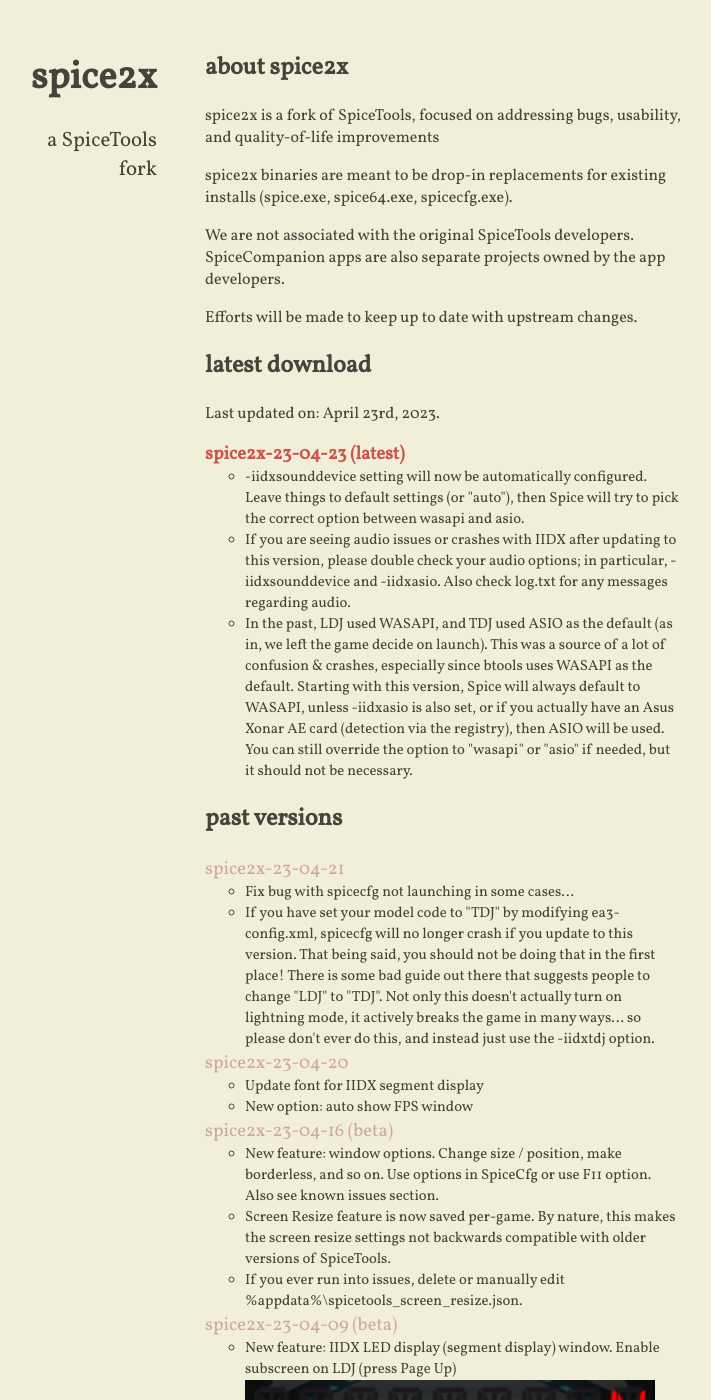
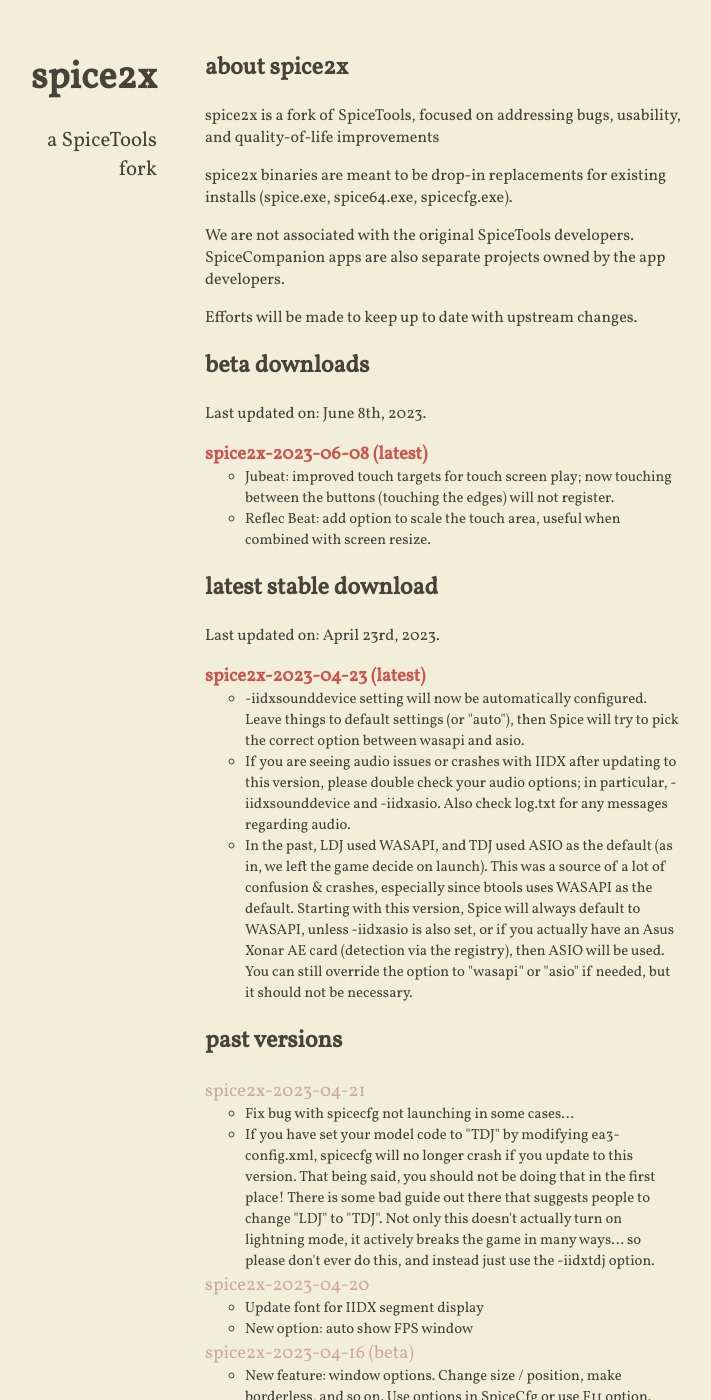
Before and after one commit to spice2x/spice2x.github.io, a Jekyll site: the page built from docs/index.html, in a window 1280 px wide and 1400 px high. Shown: the whole window, without its empty margins (299-1010 px from the left). Built offline with Jekyll 4.4.1, drawn with Linux system fonts in a browser that asks for light colours; nearby versions of some CDN libraries; some of the changed text lies outside the part shown.

Commit message:
23-06-08 release

```diff
--- a/docs/_includes/content.html
+++ b/docs/_includes/content.html
@@ -9,24 +9,40 @@
 
 <p>Efforts will be made to keep up to date with upstream changes.</p>
 
-<!-- <h2>beta downloads</h2>
+<h2>beta downloads</h2>
 
-<p>Last updated on: April 16th, 2023.</p>
+<p>Last updated on: June 8th, 2023.</p>
 
-<p>Note that while beta releases are mostly stable, there may be some bugs. If you experience any issues, please
+<!-- <p>Note that while beta releases are mostly stable, there may be some bugs. If you experience any issues, please
   use the most recent stable release. Additionally, some of the new features and option flags may change. It is
   recommended that you back up the config file (%appdata%\spicetools.xml). These builds will be "promoted" to
   stable once they have been thoroughly tested.
 </p> -->
 
-<h2>latest download</h2>
+<ul class="downloads highlight-latest">
+  <li>
+    <a class="download-link" href="https://github.com/spice2x/spice2x.github.io/releases/download/23-06-08/spice2x-2023-06-08.zip">
+      spice2x-2023-06-08
+    </a>
+    <ul>
+      <li>
+        Jubeat: improved touch targets for touch screen play; now touching between the buttons (touching the edges) will not register.
+      </li>
+      <li>
+        Reflec Beat: add option to scale the touch area, useful when combined with screen resize.
+      </li>
+    </ul>
+  </li>
+</ul>
+
+<h2>latest stable download</h2>
 
 <p>Last updated on: April 23rd, 2023.</p>
 
 <ul class="downloads highlight-latest">
   <li>
-    <a class="download-link" href="https://github.com/spice2x/spice2x.github.io/releases/download/23-04-23/spice2x-23-04-23.zip">
-      spice2x-23-04-23
+    <a class="download-link" href="https://github.com/spice2x/spice2x.github.io/releases/download/23-04-23/spice2x-2023-04-23.zip">
+      spice2x-2023-04-23
     </a>
     <ul>
       <li>
@@ -53,8 +69,8 @@
 
 <ul class="downloads">
   <li>
-    <a class="download-link" href="https://github.com/spice2x/spice2x.github.io/releases/download/23-04-21/spice2x-23-04-21.zip">
-      spice2x-23-04-21
+    <a class="download-link" href="https://github.com/spice2x/spice2x.github.io/releases/download/23-04-21/spice2x-2023-04-21.zip">
+      spice2x-2023-04-21
     </a>
     <ul>
       <li>Fix bug with spicecfg not launching in some cases...</li>
@@ -67,8 +83,8 @@
     </ul>
   </li>
   <li>
-    <a class="download-link" href="https://github.com/spice2x/spice2x.github.io/releases/download/23-04-20/spice2x-23-04-20.zip">
-      spice2x-23-04-20
+    <a class="download-link" href="https://github.com/spice2x/spice2x.github.io/releases/download/23-04-20/spice2x-2023-04-20.zip">
+      spice2x-2023-04-20
     </a>
     <ul>
       <li>Update font for IIDX segment display</li>
@@ -76,8 +92,8 @@
     </ul>
   </li>
   <li>
-    <a class="download-link" href="https://github.com/spice2x/spice2x.github.io/releases/download/23-04-16/spice2x-23-04-16.zip">
-      spice2x-23-04-16 (beta)
+    <a class="download-link" href="https://github.com/spice2x/spice2x.github.io/releases/download/23-04-16/spice2x-2023-04-16.zip">
+      spice2x-2023-04-16 (beta)
     </a>
     <ul>
       <li>New feature: window options. Change size / position, make borderless, and so on. Use options
@@ -88,8 +104,8 @@
     </ul>
   </li>
   <li>
-    <a class="download-link" href="https://github.com/spice2x/spice2x.github.io/releases/download/23-04-09/spice2x-23-04-09.zip">
-      spice2x-23-04-09 (beta)
+    <a class="download-link" href="https://github.com/spice2x/spice2x.github.io/releases/download/23-04-09/spice2x-2023-04-09.zip">
+      spice2x-2023-04-09 (beta)
     </a>
     <ul>
       <li>New feature: IIDX LED display (segment display) window. Enable subscreen on LDJ (press Page Up)</li>
@@ -101,8 +117,8 @@
     </ul>
   </li>
   <li>
-    <a class="download-link" href="https://github.com/spice2x/spice2x.github.io/releases/download/23-04-03/spice2x-23-04-03.zip">
-      spice2x-23-04-03 (beta)
+    <a class="download-link" href="https://github.com/spice2x/spice2x.github.io/releases/download/23-04-03/spice2x-2023-04-03.zip">
+      spice2x-2023-04-03 (beta)
     </a>
     <ul>
       <li>IIDX and SDVX subscreen overlays are now in a floating window. New options were added to control the behavior</li>
@@ -111,8 +127,8 @@
     </ul>
   </li>
   <li>
-    <a class="download-link" href="https://github.com/spice2x/spice2x.github.io/releases/download/23-03-30/spice2x-23-03-30.zip">
-      spice2x-23-03-30
+    <a class="download-link" href="https://github.com/spice2x/spice2x.github.io/releases/download/23-03-30/spice2x-2023-03-30.zip">
+      spice2x-2023-03-30
     </a>
     <ul>
       <li>1080p / 720p (Definition Type FHD / HD) toggle option for IIDX (look under Advanced - Game Options (Advanced)).</li>
@@ -120,8 +136,8 @@
     </ul>
   </li>
   <li>
-    <a class="download-link" href="https://github.com/spice2x/spice2x.github.io/releases/download/23-03-25/spice2x-23-03-25.zip">
-      spice2x-23-03-25
+    <a class="download-link" href="https://github.com/spice2x/spice2x.github.io/releases/download/23-03-25/spice2x-2023-03-25.zip">
+      spice2x-2023-03-25
     </a>
     <ul>
       <li>
@@ -131,8 +147,8 @@
     </ul>
   </li>
   <li>
-    <a class="download-link" href="https://github.com/spice2x/spice2x.github.io/releases/download/23-03-20/spice2x-23-03-20.zip">
-      spice2x-23-03-20
+    <a class="download-link" href="https://github.com/spice2x/spice2x.github.io/releases/download/23-03-20/spice2x-2023-03-20.zip">
+      spice2x-2023-03-20
     </a>
     <ul>
       <li>
@@ -145,8 +161,8 @@
     </ul>
   </li>
   <li>
-    <a class="download-link" href="https://github.com/spice2x/spice2x.github.io/releases/download/23-03-17-0731/spice2x-23-03-17-0731.zip">
-      spice2x-23-03-17
+    <a class="download-link" href="https://github.com/spice2x/spice2x.github.io/releases/download/23-03-17-0731/spice2x-2023-03-17-0731.zip">
+      spice2x-2023-03-17
     </a>
     <ul>
       <li>
@@ -158,8 +174,8 @@
     </ul>
   </li>
   <li>
-    <a class="download-link" href="https://github.com/spice2x/spice2x.github.io/releases/download/23-03-15-0353/spice2x-23-03-15-0353.zip">
-      spice2x-23-03-15
+    <a class="download-link" href="https://github.com/spice2x/spice2x.github.io/releases/download/23-03-15-0353/spice2x-2023-03-15-0353.zip">
+      spice2x-2023-03-15
     </a>
     <ul>
       <li>
@@ -170,8 +186,8 @@
     </ul>
   </li>
   <li>
-    <a class="download-link" href="https://github.com/spice2x/spice2x.github.io/releases/download/23-03-13-0746/spice2x-23-03-13-0746.zip">
-      spice2x-23-03-13
+    <a class="download-link" href="https://github.com/spice2x/spice2x.github.io/releases/download/23-03-13-0746/spice2x-2023-03-13-0746.zip">
+      spice2x-2023-03-13
     </a>
     <ul>
       <li>
@@ -180,8 +196,8 @@
     </ul>
   </li>
   <li>
-    <a class="download-link" href="https://github.com/spice2x/spice2x.github.io/releases/download/23-03-12-0726/spice2x-23-03-12-0726.zip">
-      spice2x-23-03-12
+    <a class="download-link" href="https://github.com/spice2x/spice2x.github.io/releases/download/23-03-12-0726/spice2x-2023-03-12-0726.zip">
+      spice2x-2023-03-12
     </a>
     <ul>
       <li>
```
